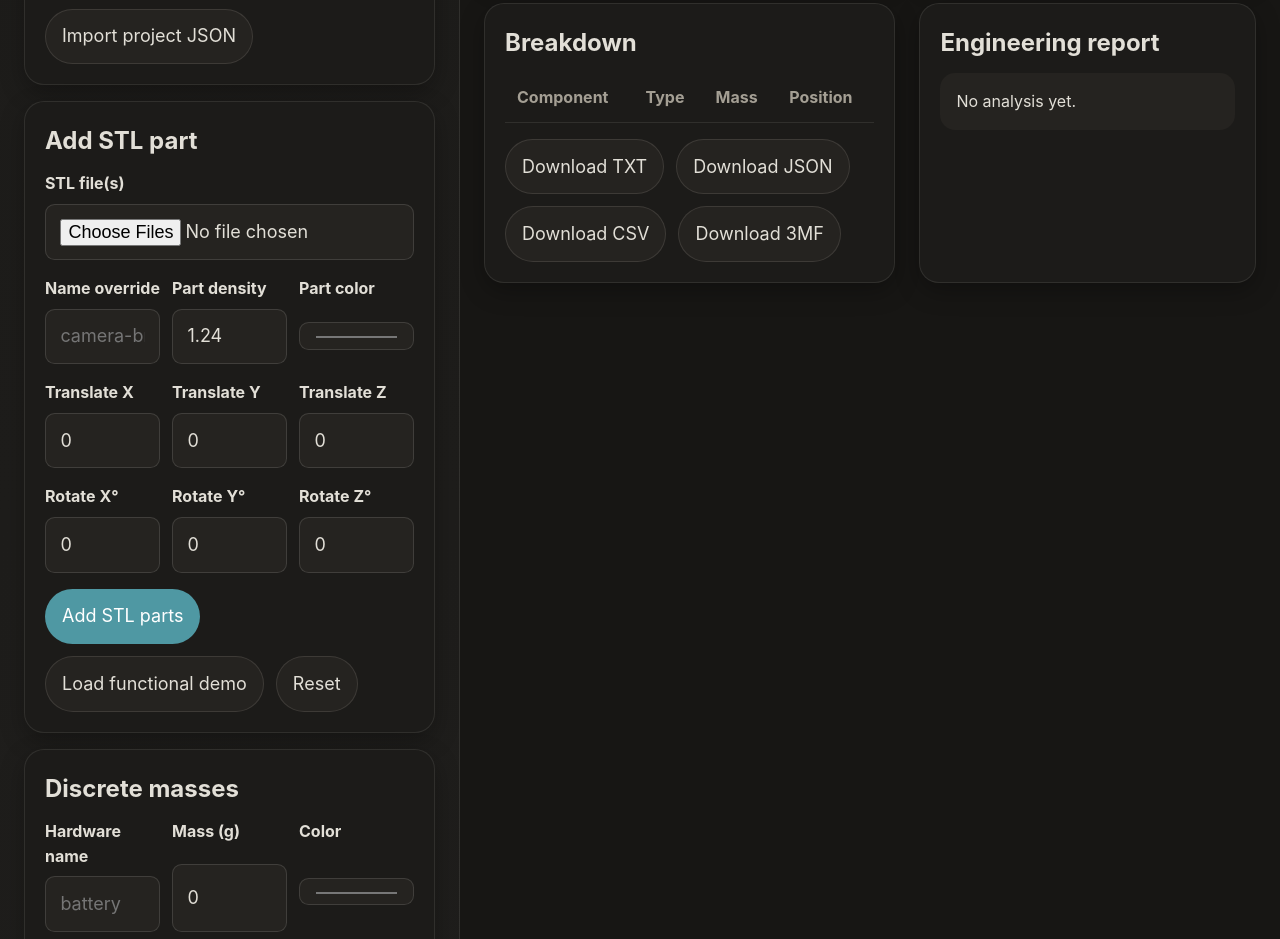
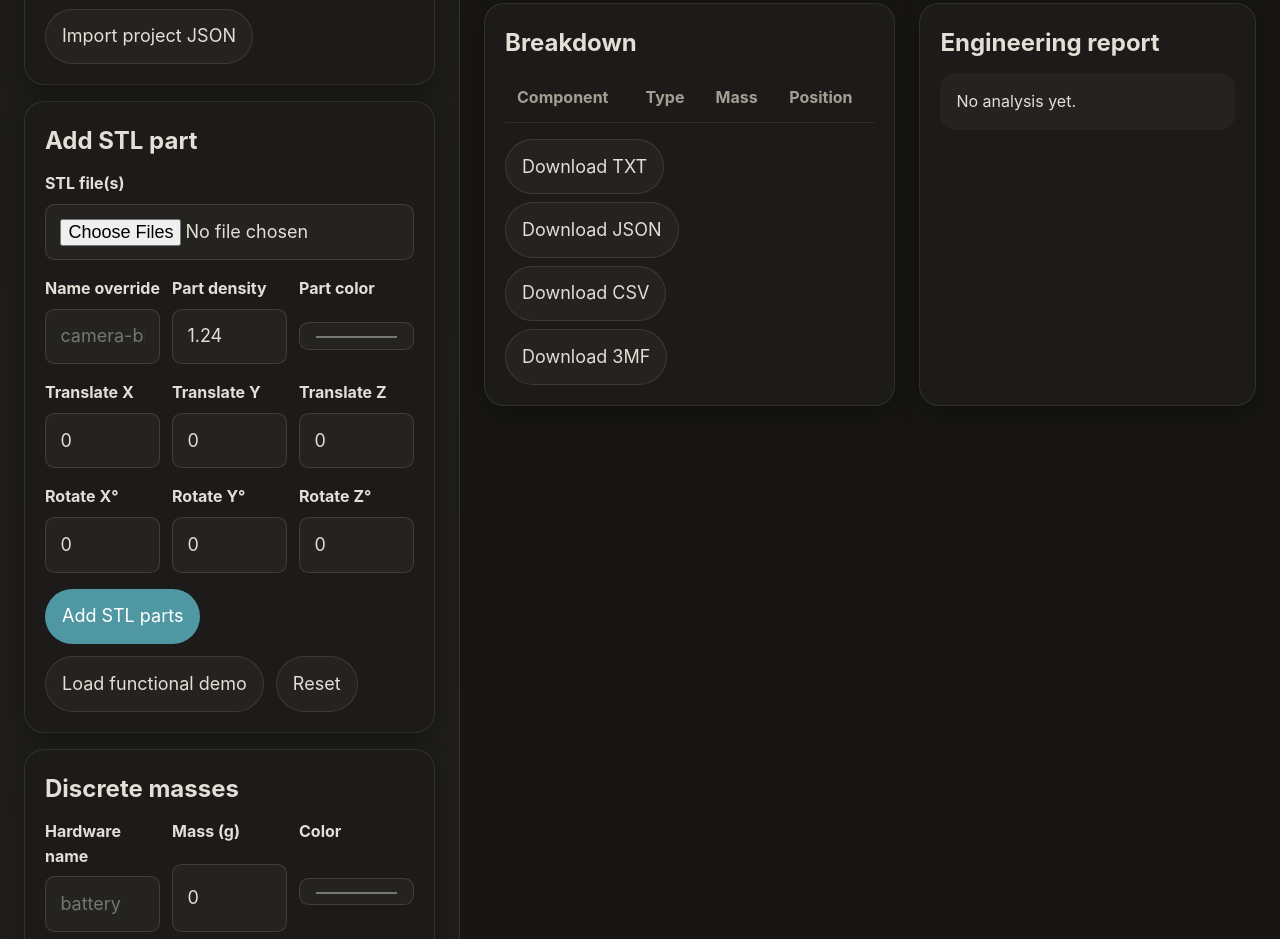
Before and after one commit to kristjan6/3MF-STL-balance-ultimate, a plain HTML site: page index.html in a window 1280 px wide. Shown: the part 892-1831 px from the top of the page. Drawn offline with nearby package versions, Linux system fonts and the light colour scheme; a web font is replaced by a local one.

Commit message:
Stack download buttons vertically as a left-aligned toolbar
Updated button container styles for better layout.

```diff
--- a/index.html
+++ b/index.html
@@ -170,7 +170,7 @@
         <div class="panel" style="padding:var(--space-5)">
           <h2>Breakdown</h2>
           <table><thead><tr><th>Component</th><th>Type</th><th>Mass</th><th>Position</th></tr></thead><tbody id="breakdownTable"></tbody></table>
-          <div class="btns" style="margin-top:var(--space-4)"><button class="btn secondary" id="downloadTxtBtn">Download TXT</button><button class="btn secondary" id="downloadJsonBtn">Download JSON</button><button class="btn secondary" id="downloadCsvBtn">Download CSV</button><button class="btn secondary" id="download3mfBtn">Download 3MF</button></div>
+          <div class="btns" style="margin-top:var(--space-4);display:flex;flex-direction:column;align-items:flex-start;gap:var(--space-2);width:fit-content;"><button class="btn secondary" id="downloadTxtBtn">Download TXT</button><button class="btn secondary" id="downloadJsonBtn">Download JSON</button><button class="btn secondary" id="downloadCsvBtn">Download CSV</button><button class="btn secondary" id="download3mfBtn">Download 3MF</button></div>
         </div>
         <div class="panel" style="padding:var(--space-5)">
           <h2>Engineering report</h2>
```
